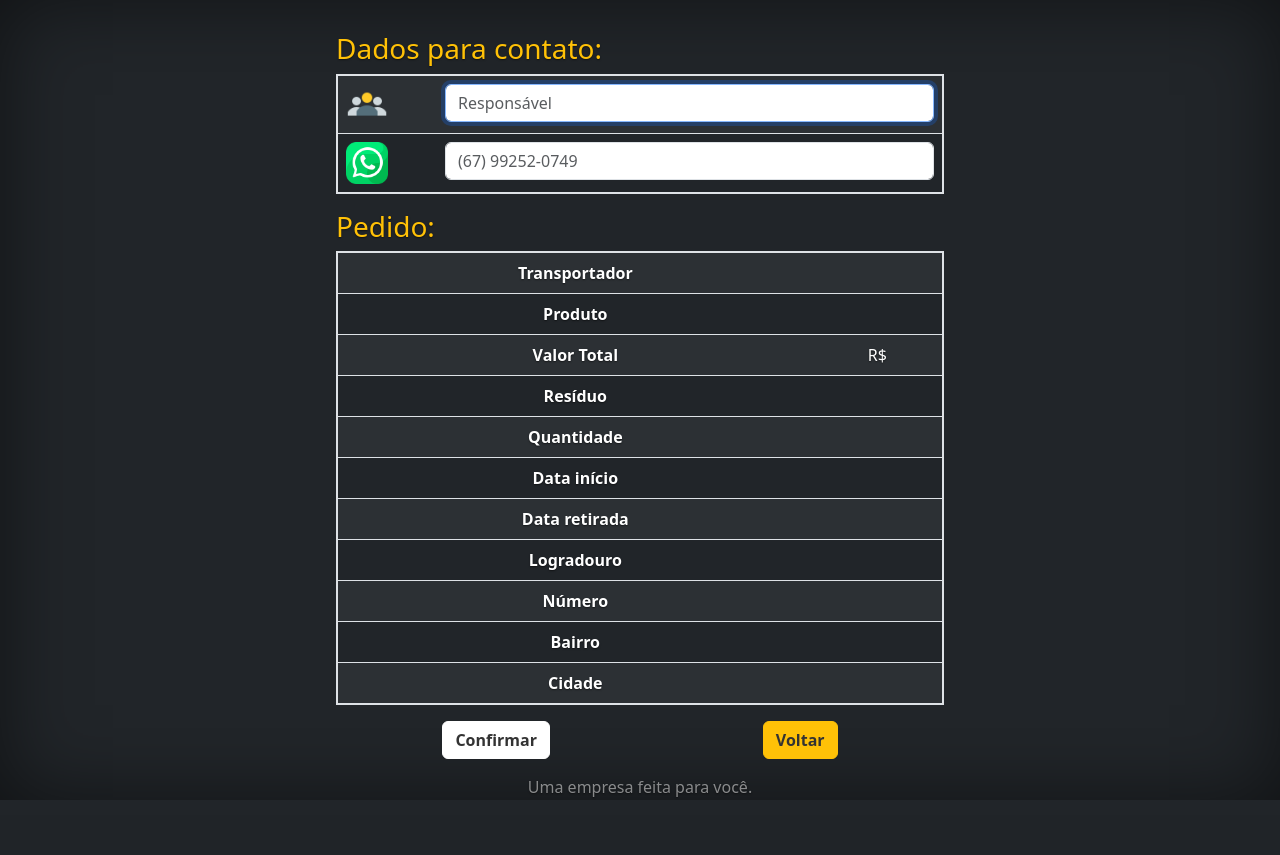
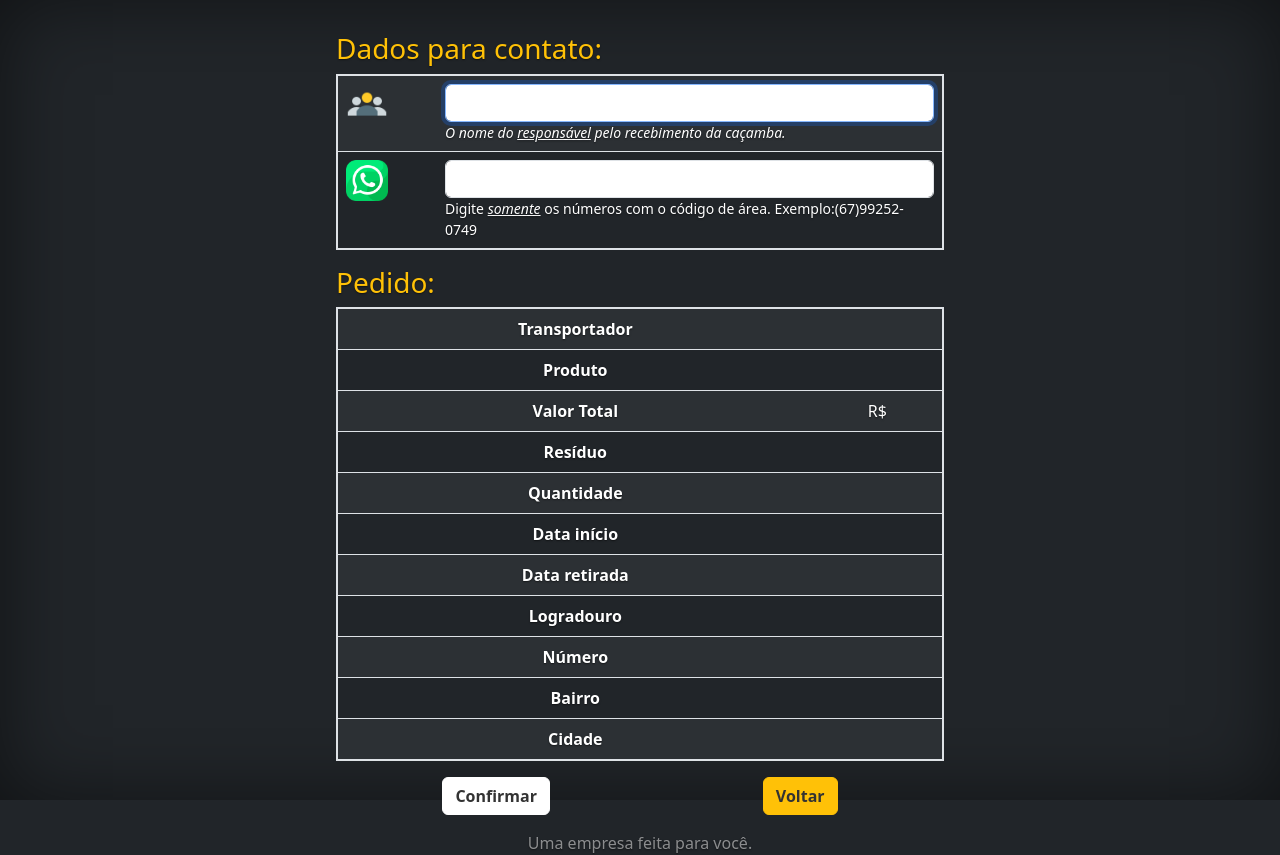
Before and after one commit to andreportol/app_cacambas, a Django app: template core/templates/confirmar_pedido.html in a window 1280 px wide. Shown: the top 855 px of the page. Before the commit the page ends 800 px from the top, so only its background shows below. Run offline with Django 5.2, Linux system fonts and the light colour scheme; the template is opened without the code that fills it, so the values that code supplies are empty.

Commit message:
Alterando configurações do projeto

```diff
--- a/core/templates/confirmar_pedido.html
+++ b/core/templates/confirmar_pedido.html
@@ -13,7 +13,8 @@
                         <img class="img-fluid w-50" style="max-width: 100px; height: auto;" src="{% static 'img/pessoa.png' %}" alt="pessoa">
                     </th>
                     <td>
-                        <input name="nome_cliente" class="form-control" type="text" autofocus autocomplete="" placeholder="Responsável" required>
+                        <input name="nome_cliente" class="form-control" type="text" autofocus autocomplete="" required>
+                        <small class="text-start d-block"><i>O nome do <u>responsável</u> pelo recebimento da caçamba.</i></small>
                     </td>
                 </tr>
                 <tr>
@@ -21,8 +22,8 @@
                         <img class="img-fluid w-50" style="max-width: 100px; height: auto;" src="{% static 'img/whatsapp.png' %}" alt="telefone">
                     </th>
                     <td>
-                        <input name="telefone_cliente" class="form-control" type="tel" placeholder="(67) 99252-0749"
-                            pattern="^\(\d{2}\) \d{5}-\d{4}$" maxlength="15" required oninput="formatarTelefone(this)">
+                        <input name="telefone_cliente" class="form-control" type="tel" pattern="^\(\d{2}\) \d{5}-\d{4}$" maxlength="15" required oninput="formatarTelefone(this)">
+                        <small class="text-start d-block">Digite <u><i>somente</i></u> os números com o código de área. Exemplo:(67)99252-0749</small>
                     </td>
                 </tr>
             </tbody>
--- a/projeto_cacamba/settings.py
+++ b/projeto_cacamba/settings.py
@@ -30,9 +30,9 @@ SECRET_KEY = os.environ.get('SECRET_KEY')
 DEBUG = False
 #DEBUG = config('DEBUG', default=True)
 
-ALLOWED_HOSTS = ['entulhofacil.up.railway.app']
+ALLOWED_HOSTS = ['entulhofacil.up.railway.app', 'www.entulhofacil.com.br', 'entulhofacil.com.br']
 #ALLOWED_HOSTS = ['*']
-CSRF_TRUSTED_ORIGINS = ['https://entulhofacil.up.railway.app']
+CSRF_TRUSTED_ORIGINS = ['https://entulhofacil.up.railway.app','https://entulhofacil.com.br','https://www.entulhofacil.com.br']
 
 
 # Application definition
```
Also changed, not shown: core/migrations/0001_initial.py (added).
